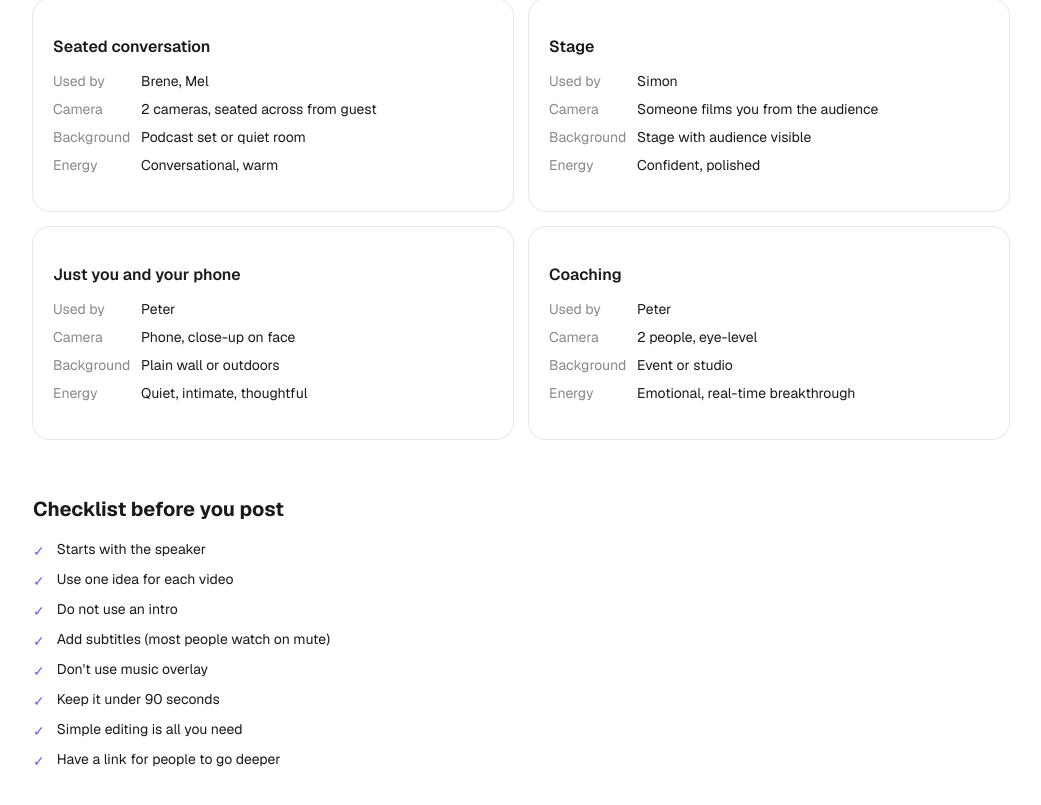
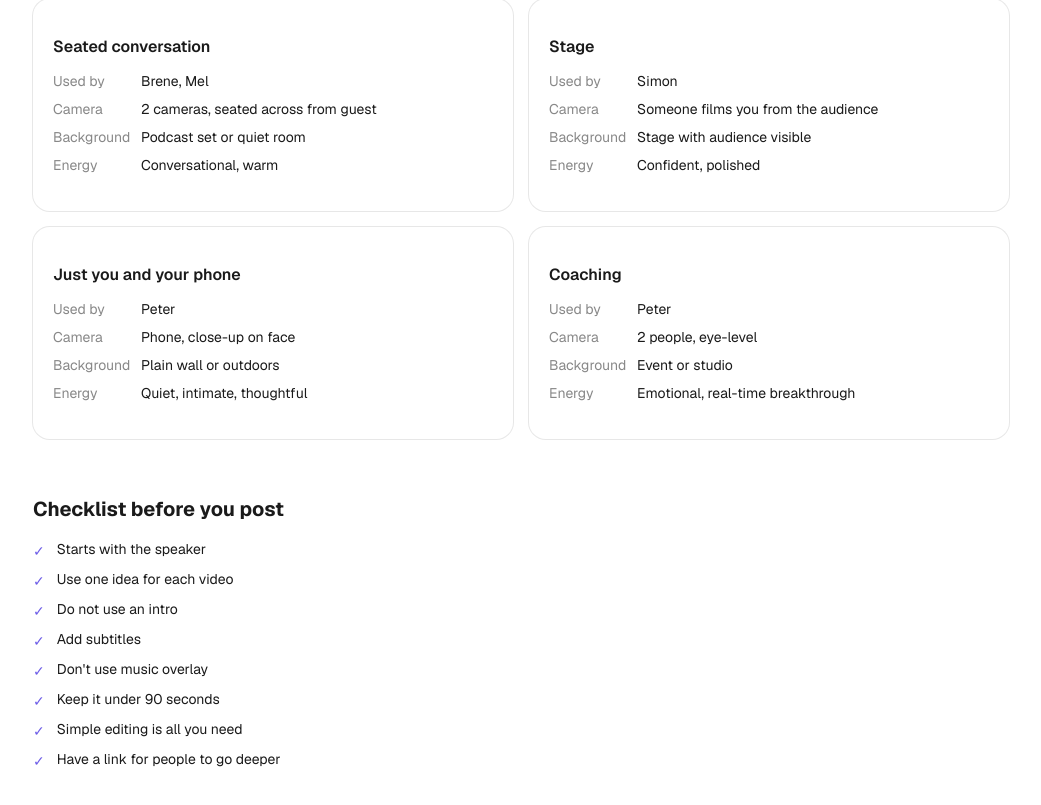
Before and after one commit to william-halbert/life-coach-instagram-study, a Next.js app: page /formats in a window 1280 px wide. Shown: the part 898-1703 px from the top of the page, without its empty margins (119-1160 px from the left). Built offline with nearby package versions, Linux system fonts and the light colour scheme.

Commit message:
Remove parenthetical from Add subtitles
Co-Authored-By: Claude Opus 4.7 (1M context) <noreply@anthropic.com>

```diff
--- a/src/app/formats/page.tsx
+++ b/src/app/formats/page.tsx
@@ -82,7 +82,7 @@ export default function Page() {
           "Starts with the speaker",
           "Use one idea for each video",
           "Do not use an intro",
-          "Add subtitles (most people watch on mute)",
+          "Add subtitles",
           "Don't use music overlay",
           "Keep it under 90 seconds",
           "Simple editing is all you need",
```
